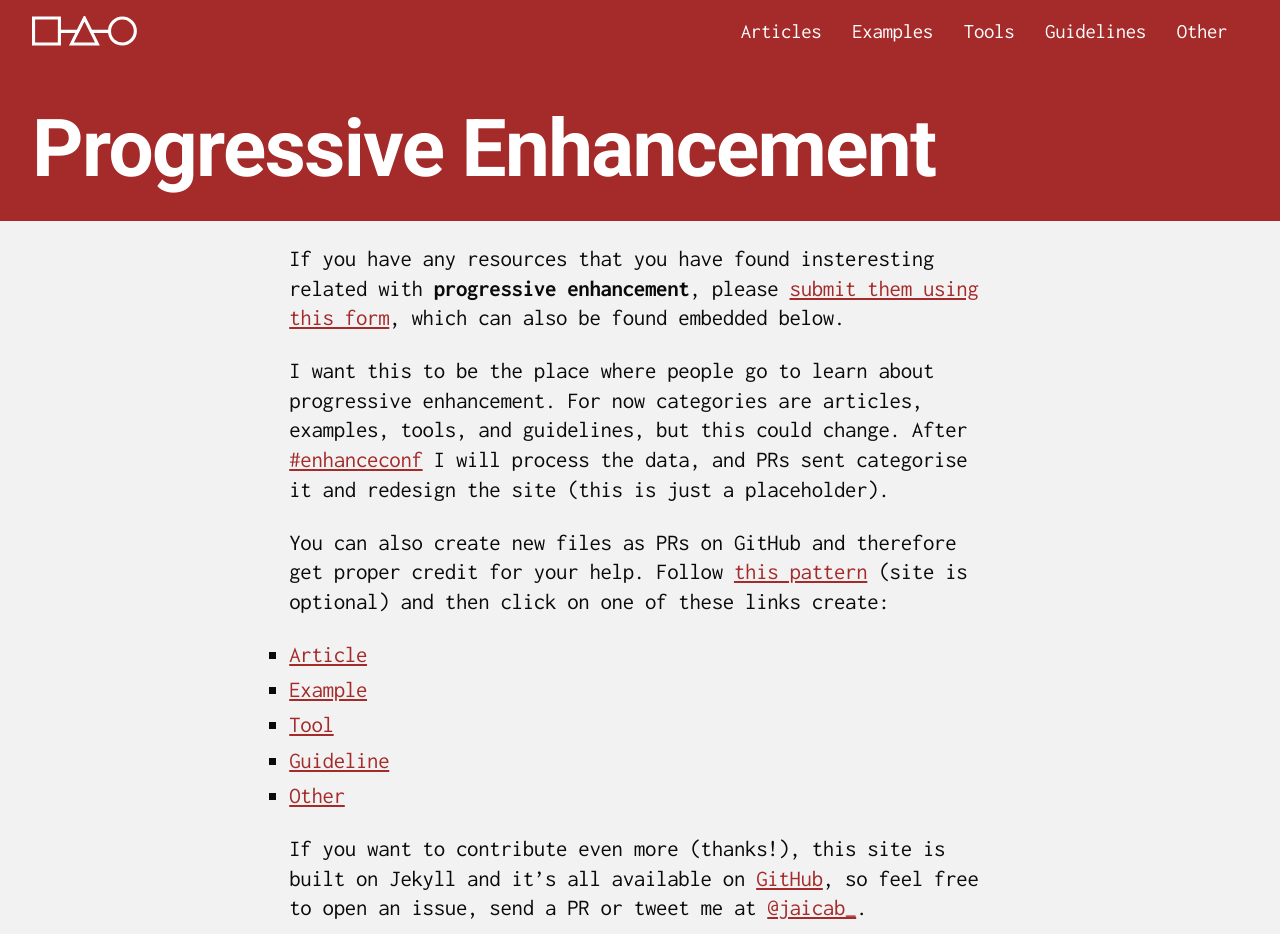
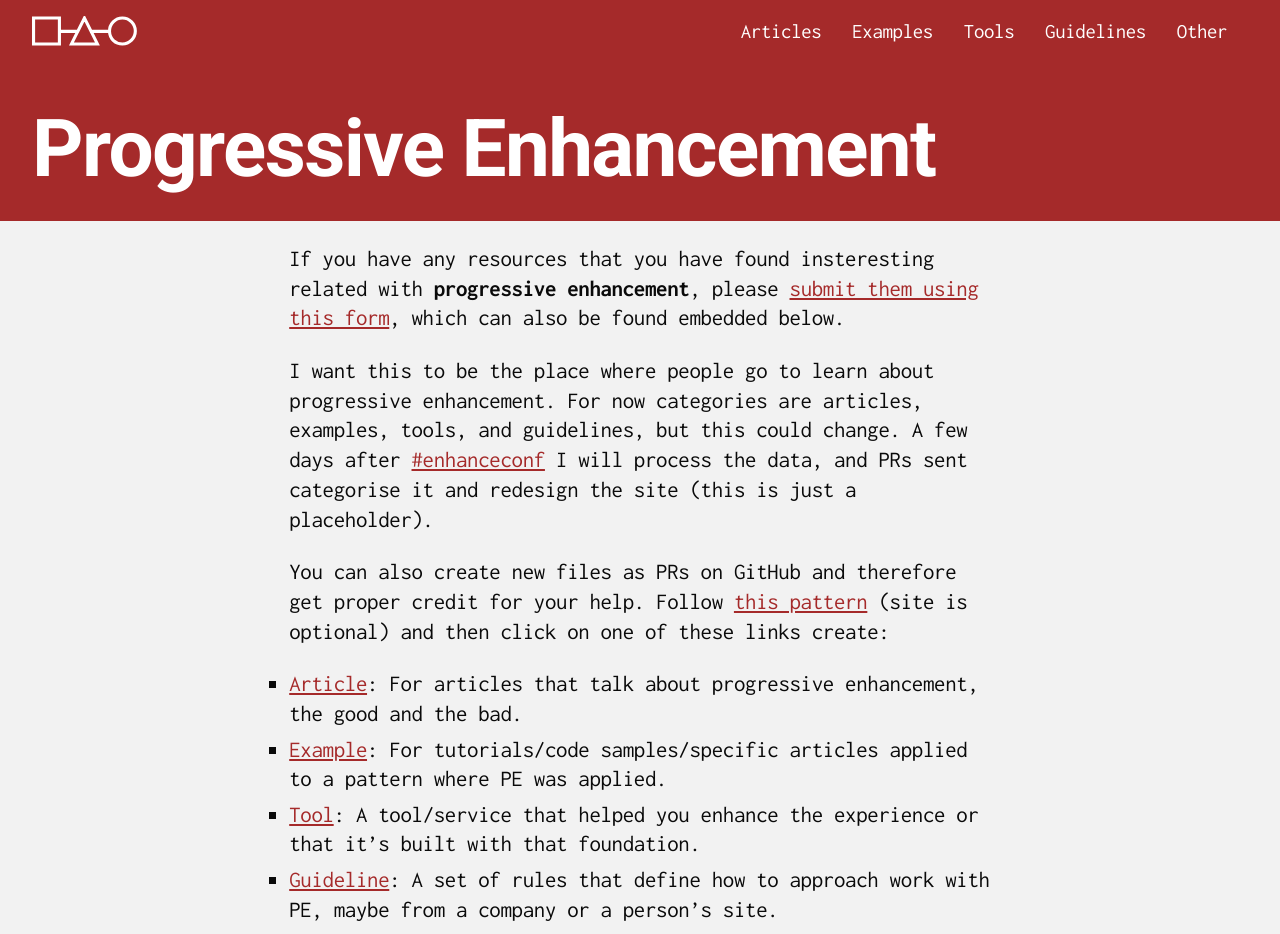
Before and after one commit to jaicab/progressiveenhancement, a Jekyll site: the page built from index.md, in a window 1280 px wide and 1400 px high. Shown: the top 934 px of the window. Built offline with Jekyll 4.4.1, drawn with Linux system fonts in a browser that asks for light colours; some of the changed text lies outside the part shown.

Commit message:
Update contributing guidelines

```diff
--- a/index.md
+++ b/index.md
@@ -5,15 +5,17 @@ title: Progressive Enhancement
 
 If you have any resources that you have found insteresting related with **progressive enhancement**, please [submit them using this form](http://goo.gl/forms/X5fy7xpA0a), which can also be found embedded below.
 
-I want this to be the place where people go to learn about progressive enhancement. For now categories are articles, examples, tools, and guidelines, but this could change. After [#enhanceconf](https://twitter.com/hashtag/EnhanceConf?src=hash&lang=es) I will process the data, and PRs sent categorise it and redesign the site (this is just a placeholder).
+I want this to be the place where people go to learn about progressive enhancement. For now categories are articles, examples, tools, and guidelines, but this could change. A few days after [#enhanceconf](https://twitter.com/hashtag/EnhanceConf?src=hash&lang=es) I will process the data, and PRs sent categorise it and redesign the site (this is just a placeholder).
 
 You can also create new files as PRs on GitHub and therefore get proper credit for your help. Follow [this pattern](https://raw.githubusercontent.com/jaicab/progressiveenhancement/gh-pages/_resourcearticle/example.md) (site is optional) and then click on one of these links create:
 
-- [Article](https://github.com/jaicab/progressiveenhancement/new/gh-pages/_resourcearticle)
-- [Example](https://github.com/jaicab/progressiveenhancement/new/gh-pages/_resourceexample)
-- [Tool](https://github.com/jaicab/progressiveenhancement/new/gh-pages/_resourcetool)
-- [Guideline](https://github.com/jaicab/progressiveenhancement/new/gh-pages/_resourceguideline)
-- [Other](https://github.com/jaicab/progressiveenhancement/new/gh-pages/_resourceother)
+- [Article](https://github.com/jaicab/progressiveenhancement/new/gh-pages/_resourcearticle): For articles that talk about progressive enhancement, the good and the bad.
+- [Example](https://github.com/jaicab/progressiveenhancement/new/gh-pages/_resourceexample): For tutorials/code samples/specific articles applied to a pattern where PE was applied.
+- [Tool](https://github.com/jaicab/progressiveenhancement/new/gh-pages/_resourcetool): A tool/service that helped you enhance the experience or that it's built with that foundation.
+- [Guideline](https://github.com/jaicab/progressiveenhancement/new/gh-pages/_resourceguideline): A set of rules that define how to approach work with PE, maybe from a company or a person's site.
+- [Other](https://github.com/jaicab/progressiveenhancement/new/gh-pages/_resourceother): Anything that doesn't apply to the others. Books, podcasts, etc.
+
+I will try to go through some PRs while at the conference!
 
 If you want to contribute even more (thanks!), this site is built on Jekyll and it's all available on [GitHub](https://github.com/jaicab/progressiveenhancement), so feel free to open an issue, send a PR or tweet me at [@jaicab_](https://twitter.com/jaicab_).
 
```
Also changed, not shown: README.md.
